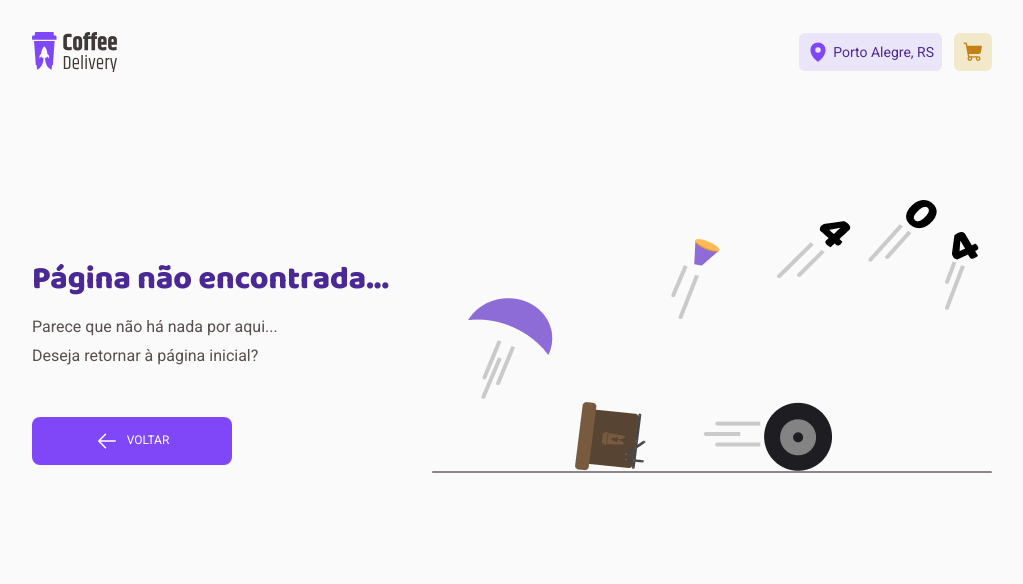
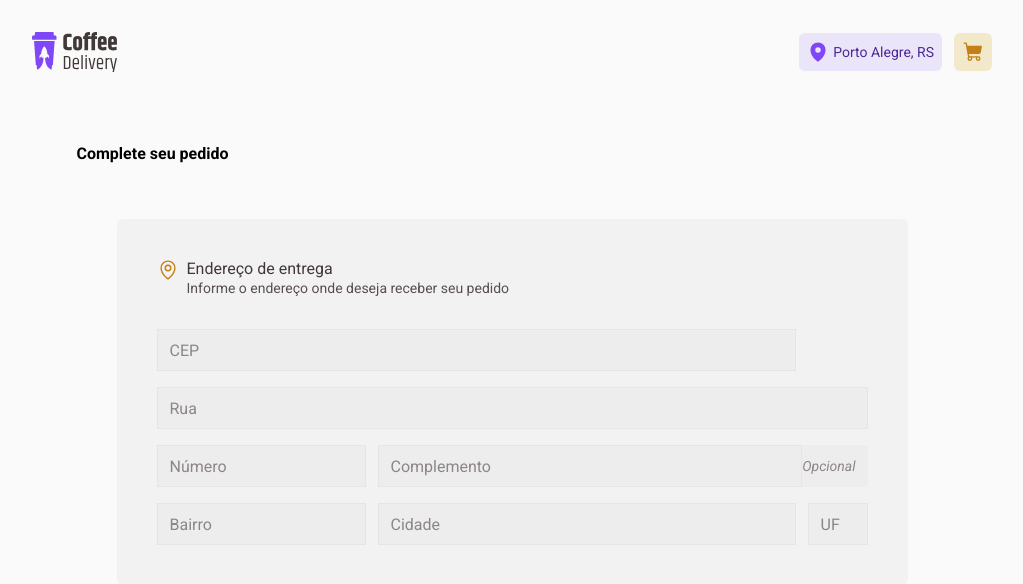
Before and after one commit to wander-alves/coffee-delivery, a React (Vite) app: page /checkout in a window 1280 px wide. Shown: the top 584 px of the page, without its empty margins (128-1151 px from the left). Built offline with nearby package versions, Linux system fonts and the light colour scheme.

Commit message:
feat: add Checkout Form inputs

```diff
--- /dev/null
+++ b/src/pages/checkout/index.tsx
@@ -0,0 +1,108 @@
+import { useForm } from 'react-hook-form';
+import { MapPinIcon } from '@phosphor-icons/react';
+import z from 'zod';
+import { zodResolver } from '@hookform/resolvers/zod';
+
+import {
+  CheckoutContainer,
+  CheckoutFormContainer,
+  CheckoutFormFieldContainer,
+  CheckoutInputAddressContainer,
+  CheckoutInputAddressFields,
+  CheckoutInputAddressWrapper,
+  CheckoutInputsContainer,
+  CheckoutInputTitle,
+} from './styles';
+
+const checkoutFormSchema = z.object({
+  zipcode: z.string().min(3),
+  address: z.string().min(3),
+  addressNumber: z.number().min(1),
+  addressInfo: z.string().min(3),
+  neighborhood: z.string().min(3),
+  city: z.string().min(3),
+  state: z.string().min(2).max(2),
+  paymentMethod: z.enum(['credit', 'debit', 'cash']),
+});
+
+type CheckoutFormData = z.infer<typeof checkoutFormSchema>;
+
+export function Checkout() {
+  const { handleSubmit, register } = useForm<CheckoutFormData>({
+    resolver: zodResolver(checkoutFormSchema),
+    defaultValues: {
+      zipcode: '',
+      address: '',
+      addressNumber: undefined,
+      addressInfo: '',
+      neighborhood: '',
+      city: '',
+      state: '',
+      paymentMethod: 'credit',
+    },
+  });
+
+  function handleAddItemToCart(data: CheckoutFormData) {
+    console.log(data);
+  }
+  return (
+    <CheckoutContainer onSubmit={handleSubmit(handleAddItemToCart)}>
+      <CheckoutFormContainer>
+        <CheckoutFormFieldContainer>
+          <h2>Complete seu pedido</h2>
+          <CheckoutInputsContainer>
+            <CheckoutInputAddressContainer>
+              <CheckoutInputTitle>
+                <MapPinIcon size={22} />
+                <div>
+                  <legend>Endereço de entrega</legend>
+                  <span>Informe o endereço onde deseja receber seu pedido</span>
+                </div>
+              </CheckoutInputTitle>
+              <CheckoutInputAddressFields>
+                <CheckoutInputAddressWrapper>
+                  <input type="text" id="zipcode" placeholder="CEP" {...register('zipcode')} />
+                </CheckoutInputAddressWrapper>
+                <CheckoutInputAddressWrapper>
+                  <input type="text" id="address" placeholder="Rua" {...register('address')} />
+                </CheckoutInputAddressWrapper>
+                <CheckoutInputAddressWrapper>
+                  <input
+                    type="number"
+                    id="address-number"
+                    placeholder="Número"
+                    min={0}
+                    {...register('addressNumber', { valueAsNumber: true })}
+                  />
+                </CheckoutInputAddressWrapper>
+                <CheckoutInputAddressWrapper>
+                  <input
+                    type="text"
+                    id="address-info"
+                    placeholder="Complemento"
+                    {...register('addressInfo')}
+                  />
+                  <em>Opcional</em>
+                </CheckoutInputAddressWrapper>
+                <CheckoutInputAddressWrapper>
+                  <input
+                    type="text"
+                    id="neighborhood"
+                    placeholder="Bairro"
+                    {...register('neighborhood')}
+                  />
+                </CheckoutInputAddressWrapper>
+                <CheckoutInputAddressWrapper>
+                  <input type="text" id="city" placeholder="Cidade" {...register('city')} />
+                </CheckoutInputAddressWrapper>
+                <CheckoutInputAddressWrapper>
+                  <input type="text" id="state" placeholder="UF" {...register('state')} />
+                </CheckoutInputAddressWrapper>
+              </CheckoutInputAddressFields>
+            </CheckoutInputAddressContainer>
+          </CheckoutInputsContainer>
+        </CheckoutFormFieldContainer>
+      </CheckoutFormContainer>
+    </CheckoutContainer>
+  );
+}
--- /dev/null
+++ b/src/pages/checkout/styles.ts
@@ -0,0 +1,136 @@
+import styled from 'styled-components';
+
+export const CheckoutContainer = styled.main`
+  padding: 4rem 16rem;
+`;
+
+export const CheckoutFormContainer = styled.form`
+  display: flex;
+  justify-content: center;
+  gap: 3.2rem;
+`;
+
+export const CheckoutFormFieldContainer = styled.div`
+  & > h2 {
+    margin-bottom: 1.6rem;
+  }
+`;
+
+export const CheckoutFieldsetBase = styled.div`
+  padding: 4rem;
+`;
+
+export const CheckoutInputsContainer = styled(CheckoutFieldsetBase)`
+  min-width: 64rem;
+  display: flex;
+  flex-direction: column;
+  gap: 1.2rem;
+`;
+
+const CheckoutInputContainer = styled.fieldset`
+  padding: 4rem;
+  display: flex;
+  flex-direction: column;
+  gap: 3.2rem;
+
+  border: none;
+  background-color: ${({ theme }) => theme.colors['base-card']};
+  border-radius: 6px;
+`;
+
+export const CheckoutInputTitle = styled.div`
+  display: flex;
+  gap: 0.8rem;
+
+  & > div {
+    & > legend {
+      color: ${({ theme }) => theme.colors['base-subtitle']};
+    }
+    & > span {
+      font: ${({ theme }) => theme.fonts['text-s']};
+      color: ${({ theme }) => theme.colors['base-text']};
+    }
+  }
+`;
+
+export const CheckoutInputAddressContainer = styled(CheckoutInputContainer)`
+  & > div > svg {
+    color: ${({ theme }) => theme.colors['yellow-dark']};
+  }
+`;
+
+export const CheckoutInputAddressFields = styled.div`
+  width: 100%;
+  display: grid;
+  grid-template-columns: 1fr 2fr 6rem;
+  grid-template-areas:
+    'ZIPCODE ZIPCODE NONE'
+    'STREET STREET STREET'
+    'NUMBER ADDRESSINFO ADDRESSINFO'
+    'NEIGHBORHOOD CITY STATE';
+  row-gap: 1.6rem;
+  column-gap: 1.2rem;
+
+  & :nth-child(1) {
+    grid-area: ZIPCODE;
+  }
+  & :nth-child(2) {
+    grid-area: STREET;
+  }
+  & :nth-child(3) {
+    grid-area: NUMBER;
+  }
+  & :nth-child(4) {
+    grid-area: ADDRESSINFO;
+  }
+  & :nth-child(5) {
+    grid-area: NEIGHBORHOOD;
+  }
+  & :nth-child(6) {
+    grid-area: CITY;
+  }
+  & :nth-child(7) {
+    grid-area: STATE;
+  }
+`;
+
+export const CheckoutInputAddressWrapper = styled.div`
+  background-color: ${({ theme }) => theme.colors['base-input']};
+  border-radius: 4px;
+  display: flex;
+  justify-content: center;
+  align-items: center;
+
+  & > input {
+    padding: 1.2rem;
+    outline: transparent;
+    border: 1px solid ${({ theme }) => theme.colors['base-button']};
+    width: 100%;
+    height: 4.2rem;
+    background-color: transparent;
+    color: ${({ theme }) => theme.colors['base-text']};
+
+    &::placeholder {
+      color: ${({ theme }) => theme.colors['base-label']};
+    }
+  }
+  & > input[type='number'],
+  input::-webkit-outer-spin-button,
+  input::-webkit-inner-spin-button {
+    appearance: none;
+    -webkit-appearance: none;
+    -moz-appearance: none;
+    margin: 0;
+  }
+
+  & > em {
+    color: ${({ theme }) => theme.colors['base-label']};
+    font: ${({ theme }) => theme.fonts['text-s']};
+    font-style: italic;
+    padding-right: 1.2rem;
+  }
+
+  &:focus-within {
+    outline: 1px solid ${({ theme }) => theme.colors['yellow-dark']};
+  }
+`;
--- a/src/routes.tsx
+++ b/src/routes.tsx
@@ -2,12 +2,14 @@ import { Routes, Route } from 'react-router-dom';
 import { DefaultLayout } from './layout/default';
 import { Home } from './pages/home';
 import { NotFound } from './pages/not-found';
+import { Checkout } from './pages/checkout';
 
 export function Router() {
   return (
     <Routes>
       <Route path="/" element={<DefaultLayout />}>
         <Route path="/" element={<Home />} />
+        <Route path="/checkout" element={<Checkout />} />
         <Route path="*" element={<NotFound />} />
       </Route>
     </Routes>
```
